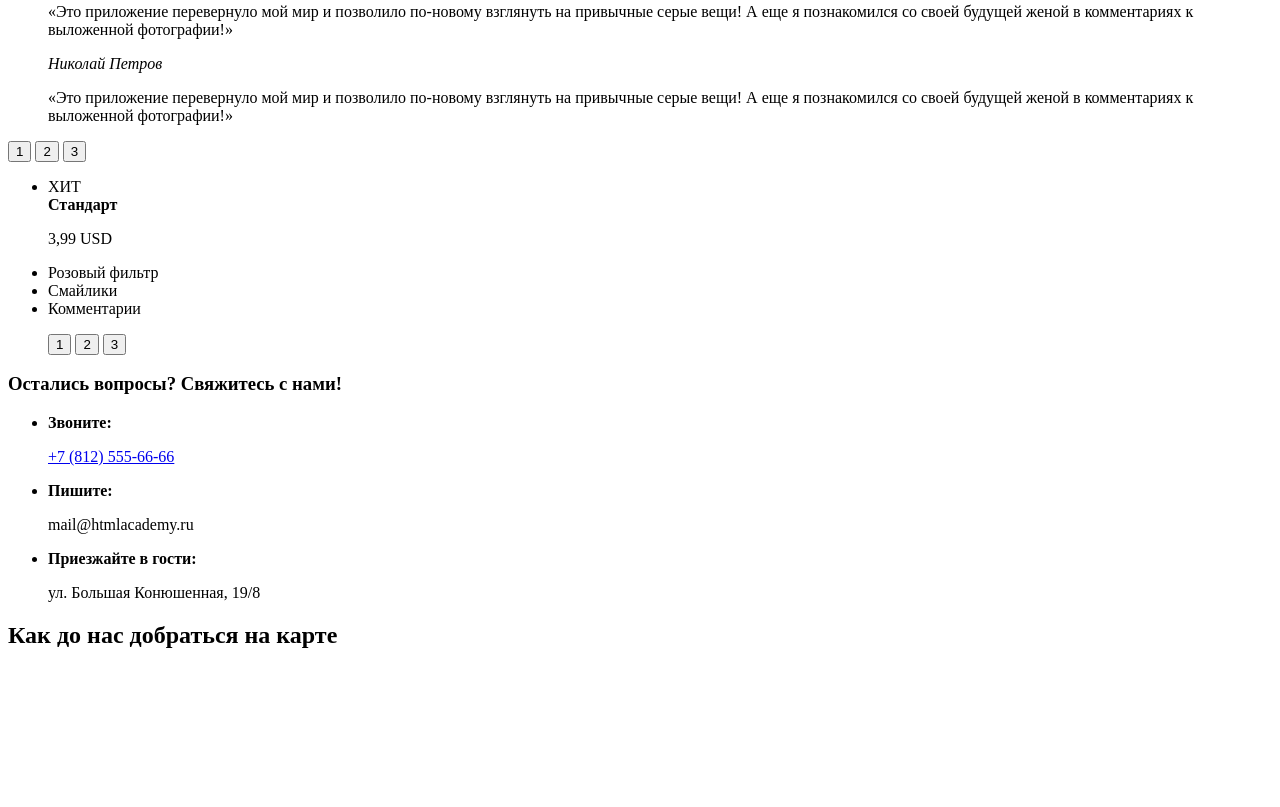
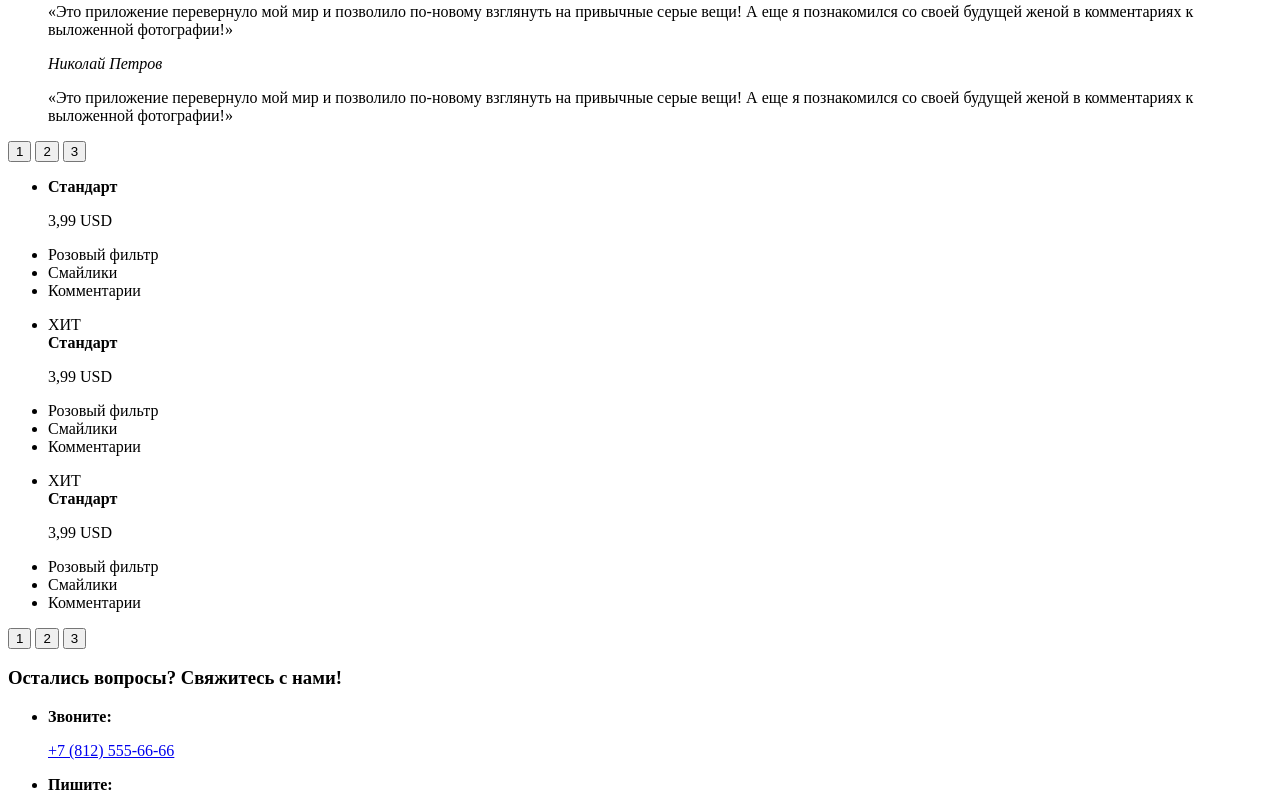
Before and after one commit to nikki2lol/477149-pink, a website: page index.html in a window 1280 px wide. Shown: the part 710-1517 px from the top of the page. Before the commit the page ends 1379 px from the top, so only its background shows below. Drawn offline with Linux system fonts and the light colour scheme.

```diff
--- a/index.html
+++ b/index.html
@@ -90,6 +90,15 @@
         <div class="price__wrapper slider">
           <ul class="price__list slider__list">
             <li class="price__item slider__item">
+              <b class="price__title">Стандарт</b>
+              <p class="price__cost">3,99 USD</p>
+            </li>
+            <li class="price__item slider__item">Розовый фильтр</li>
+            <li class="price__item slider__item">Смайлики</li>
+            <li class="price__item slider__item">Комментарии</li>
+          </ul>
+          <ul class="price__list slider__list">
+            <li class="price__item slider__item">
               <div class="price-hit">ХИТ</div>
               <b class="price__title">Стандарт</b>
               <p class="price__cost">3,99 USD</p>
@@ -97,12 +106,22 @@
             <li class="price__item slider__item">Розовый фильтр</li>
             <li class="price__item slider__item">Смайлики</li>
             <li class="price__item slider__item">Комментарии</li>
+          </ul>
+          <ul class="price__list slider__list">
+            <li class="price__item slider__item">
+              <div class="price-hit">ХИТ</div>
+              <b class="price__title">Стандарт</b>
+              <p class="price__cost">3,99 USD</p>
+            </li>
+            <li class="price__item slider__item">Розовый фильтр</li>
+            <li class="price__item slider__item">Смайлики</li>
+            <li class="price__item slider__item">Комментарии</li>
+          </ul>
             <p class="price__toggles slider__toggles">
                <button class="slider__toggle" type="button">1</button>
                <button class="slider__toggle" type="button">2</button>
                <button class="slider__toggle" type="button">3</button>
             </p>
-          </ul>
         </div>
       </section>
     </main>
```
